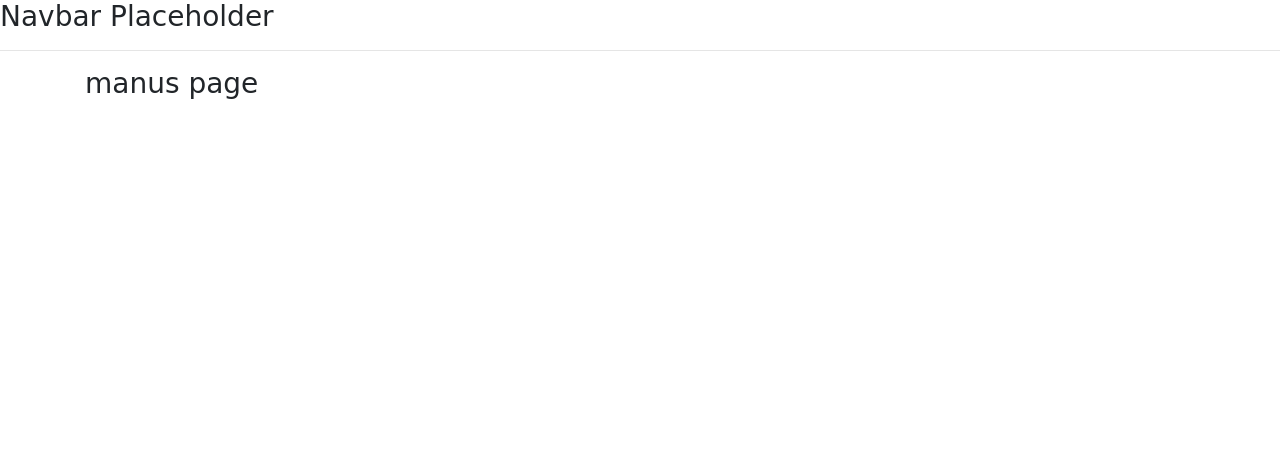
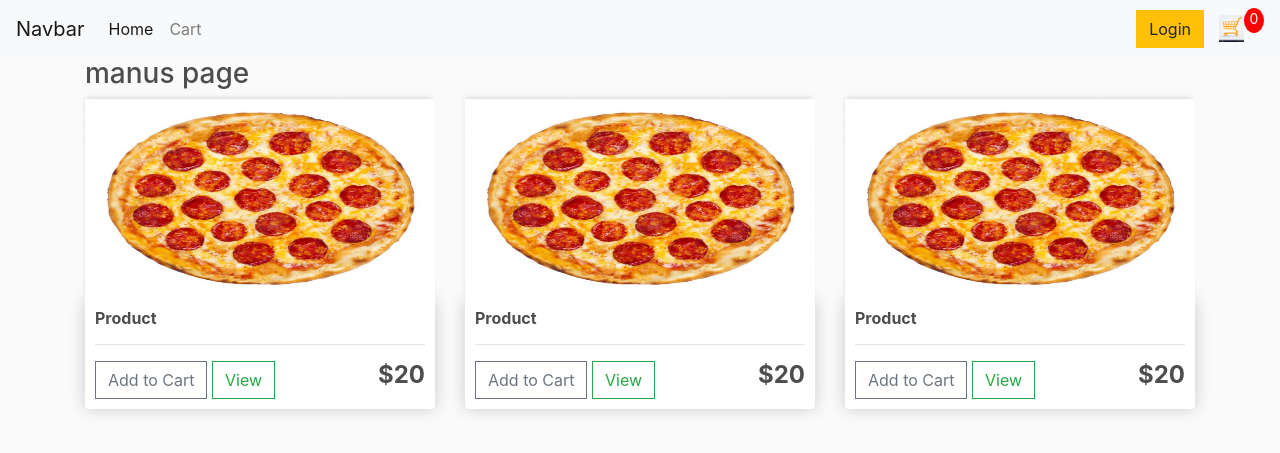
Before and after one commit to mostafaala2/Pinocchio-s-Pizza-Subs, a Django app: page / in a window 1280 px wide. Shown: the top 453 px of the page. Run offline with Django 3.2, Linux system fonts and the light colour scheme; some libraries are stand-ins or nearby versions.

Commit message:
Templates menu view and navbar

```diff
--- a/orders/templates/orders/main.html
+++ b/orders/templates/orders/main.html
@@ -12,8 +12,33 @@
 
 </head>
 <body>
-  <h3>Navbar Placeholder</h3>
-    <hr>
+  <nav class="navbar navbar-expand-lg navbar-light bg-light">
+  <a class="navbar-brand" href="#">Navbar</a>
+  <button class="navbar-toggler" type="button" data-toggle="collapse" data-target="#navbarSupportedContent" aria-controls="navbarSupportedContent" aria-expanded="false" aria-label="Toggle navigation">
+    <span class="navbar-toggler-icon"></span>
+  </button>
+
+  <div class="collapse navbar-collapse" id="navbarSupportedContent">
+    <ul class="navbar-nav mr-auto">
+      <li class="nav-item active">
+        <a class="nav-link" href="{% url 'manus'%}">Home <span class="sr-only">(current)</span></a>
+      </li>
+      <li class="nav-item">
+        <a class="nav-link" href="{% url 'cart'%}">Cart</a>
+      </li>
+
+    </ul>
+    <form class="form-inline my-2 my-lg-0">
+      <a href="#"class="btn btn-warning">Login</a>
+
+          <a href="{% url 'cart' %}">
+            <img  id="cart-icon" src="{% static 'images/cart.png' %}">
+          </a>
+        <p id="cart-total">0</p>
+    </form>
+  </div>
+</nav>
+
   <div class="container">
     {% block content %}
     {% endblock content %}
--- a/orders/templates/orders/manus.html
+++ b/orders/templates/orders/manus.html
@@ -2,4 +2,50 @@
 {% load static %}
 {% block content %}
 <h3>manus page</h3>
+
+  <div class="row">
+    <div class="col-sm">
+
+      <img src="{% static 'images/pizza.jpg' %}" class="img-rounded" alt="Cinque Terre">
+      <div class="box-element product">
+        <h6><strong>Product</strong></h6>
+				<hr>
+
+				<button  class="btn btn-outline-secondary add-btn">Add to Cart</button>
+				<a class="btn btn-outline-success" href="#">View</a>
+				<h4 style="display: inline-block; float: right"><strong>$20</strong></h4>
+
+
+			</div>
+    </div>
+    <div class="col-sm">
+      <img src="{% static 'images/pizza.jpg' %}" class="img-rounded" alt="Cinque Terre">
+
+      <div class="box-element product">
+        <h6><strong>Product</strong></h6>
+				<hr>
+
+				<button  class="btn btn-outline-secondary add-btn">Add to Cart</button>
+				<a class="btn btn-outline-success" href="#">View</a>
+				<h4 style="display: inline-block; float: right"><strong>$20</strong></h4>
+
+
+			</div>
+    </div>
+    <div class="col-sm">
+      <img src="{% static 'images/pizza.jpg' %}" class="img-rounded" alt="Cinque Terre">
+
+      <div class="box-element product">
+        <h6><strong>Product</strong></h6>
+				<hr>
+
+				<button  class="btn btn-outline-secondary add-btn">Add to Cart</button>
+				<a class="btn btn-outline-success" href="#">View</a>
+				<h4 style="display: inline-block; float: right"><strong>$20</strong></h4>
+
+
+			</div>
+    </div>
+  </div>
+
 {% endblock content %}
--- a/static/css/main.css
+++ b/static/css/main.css
@@ -1,3 +1,99 @@
-h3 {
-  font-family: "Comic Sans MS", cursive, sans-serif;
+body{
+	background-color: hsl(0, 0%, 98%);
 }
+
+h1,h2,h3,h4,h5,h6{
+	color:hsl(0, 0%, 30%);
+}
+
+.box-element{
+	box-shadow:hsl(0, 0%, 80%) 0 0 16px;
+	background-color: #fff;
+	border-radius: 4px;
+	padding: 10px;
+}
+
+.img-rounded{
+	width: 100%;
+	height: 200px;
+	-webkit-box-shadow: -1px -3px 5px -2px rgba(214,214,214,1);
+    -moz-box-shadow: -1px -3px 5px -2px rgba(214,214,214,1);
+    box-shadow: -1px -3px 5px -2px rgba(214,214,214,1);
+}
+
+.product{
+	border-radius: 0 0 4px 4px;
+}
+
+.bg-dark{
+	background-color: #4f868c!important;
+}
+
+#cart-icon{
+	width:25px;
+	display: inline-block;
+	margin-left: 15px;
+}
+
+#cart-total{
+	display: block;
+	text-align: center;
+	color:#fff;
+	background-color: red;
+	width: 20px;
+	height: 25px;
+	border-radius: 50%;
+	font-size: 14px;
+}
+
+.col-lg-4, .col-lg-6, .col-lg-8, .col-lg-12{
+	margin-top: 10px;
+}
+
+.btn{
+	border-radius: 0;
+}
+
+.row-image{
+	width: 100px;
+}
+
+.form-field{
+	width:250px;
+	display: inline-block;
+	padding: 5px;
+}
+
+.cart-row{
+	display: flex;
+    align-items: flex-stretch;
+    padding-bottom: 10px;
+    margin-bottom: 10px;
+    border-bottom: 1px solid #ececec;
+
+}
+
+.quantity{
+	display: inline-block;
+	font-weight: 700;
+	padding-right:10px;
+
+
+}
+
+.chg-quantity{
+	width: 12px;
+	cursor: pointer;
+	display: block;
+	margin-top: 5px;
+	transition:.1s;
+}
+
+.chg-quantity:hover{
+	opacity: .6;
+}
+
+
+.hidden{
+	display: none!important;
+}
```
Also changed, not shown: static/images/cart.png (renamed from static/images/cart.jpg), static/images/pizza.jpg (added).
